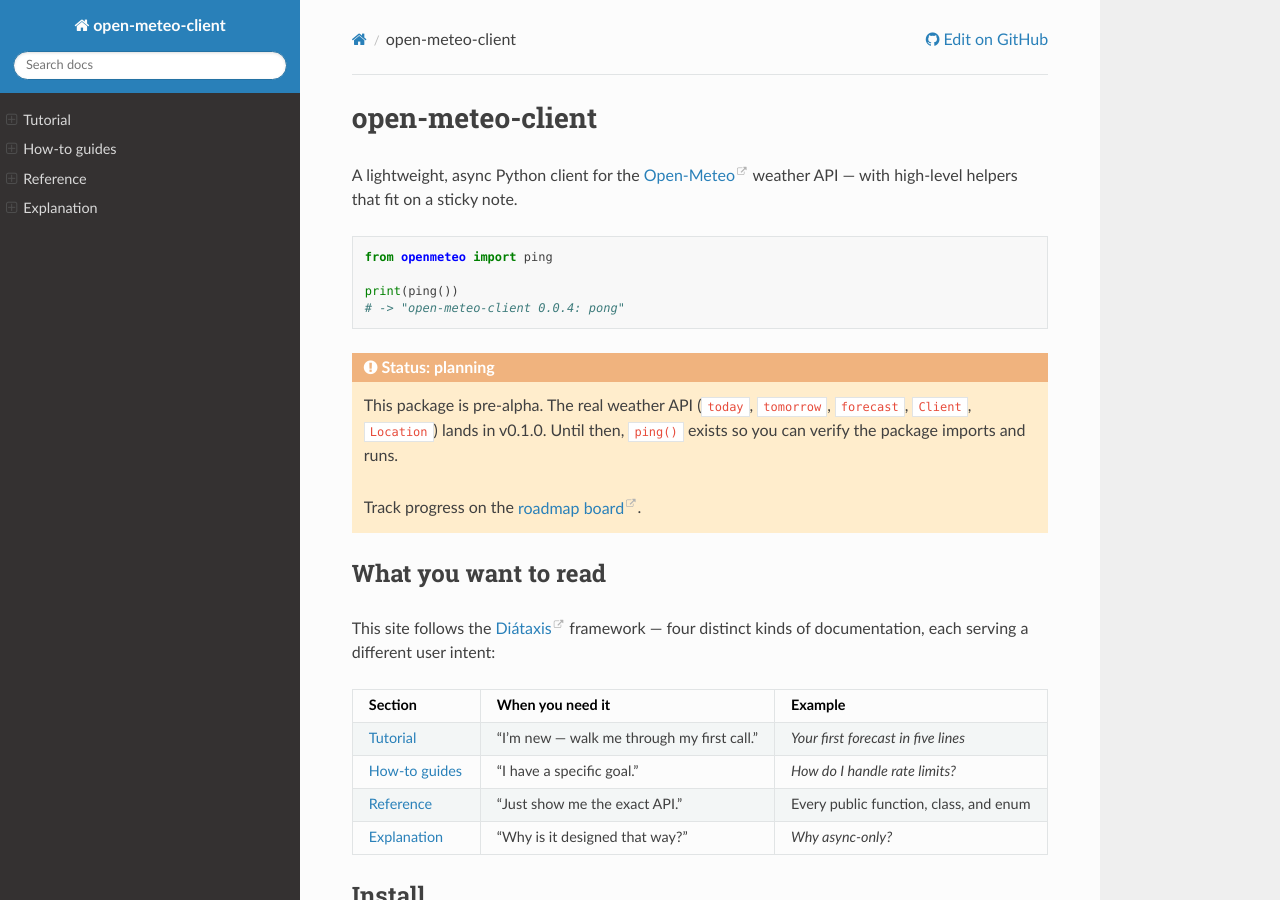
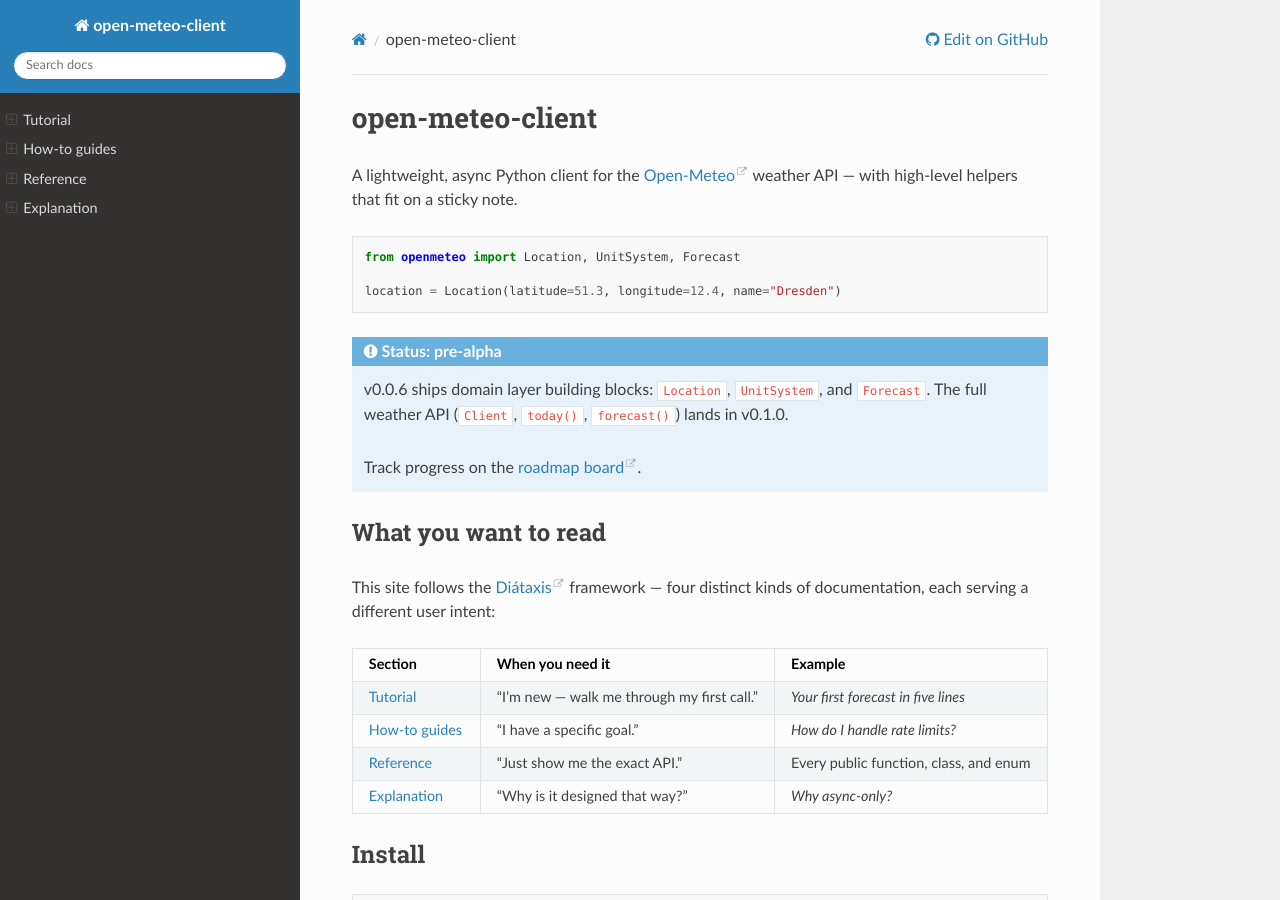
Before and after one commit to jakobheine/open-meteo-client, a Sphinx documentation site: the page built from docs/index.md, in a window 1280 px wide and 900 px high. Built offline with Sphinx 7.4.7 and the Read the Docs theme 3.1.0, drawn with Linux system fonts in a browser that asks for light colours.

Commit message:
docs: add v0.1.0 domain primitives to CHANGELOG and update status
- CHANGELOG.md: document Location, UnitSystem, Forecast domain layer
- README.md: update status from Planning to Pre-Alpha, mention domain primitives
- docs/index.md: reflect that domain foundation is now live in v0.0.6

All checks pass. Domain primitives are fully type-checked, tested, and
exported at both domain and package level.

Co-Authored-By: Paperclip <noreply@paperclip.ing>

````diff
--- a/docs/index.md
+++ b/docs/index.md
@@ -3,18 +3,15 @@
 A lightweight, async Python client for the [Open-Meteo](https://open-meteo.com) weather API — with high-level helpers that fit on a sticky note.
 
 ```python
-from openmeteo import ping
+from openmeteo import Location, UnitSystem, Forecast
 
-print(ping())
-# -> "open-meteo-client 0.0.4: pong"
+location = Location(latitude=51.3, longitude=12.4, name="Dresden")
 ```
 
-:::{admonition} Status: planning
-:class: warning
+:::{admonition} Status: pre-alpha
+:class: note
 
-This package is pre-alpha. The real weather API (`today`, `tomorrow`,
-`forecast`, `Client`, `Location`) lands in v0.1.0. Until then, [`ping()`](reference/index.md)
-exists so you can verify the package imports and runs.
+v0.0.6 ships domain layer building blocks: `Location`, `UnitSystem`, and `Forecast`. The full weather API (`Client`, `today()`, `forecast()`) lands in v0.1.0.
 
 Track progress on the [roadmap board](https://github.com/users/jakobheine/projects/1).
 :::
````
Also changed, not shown: CHANGELOG.md (+3 -0 lines), README.md (+2 -2 lines).
